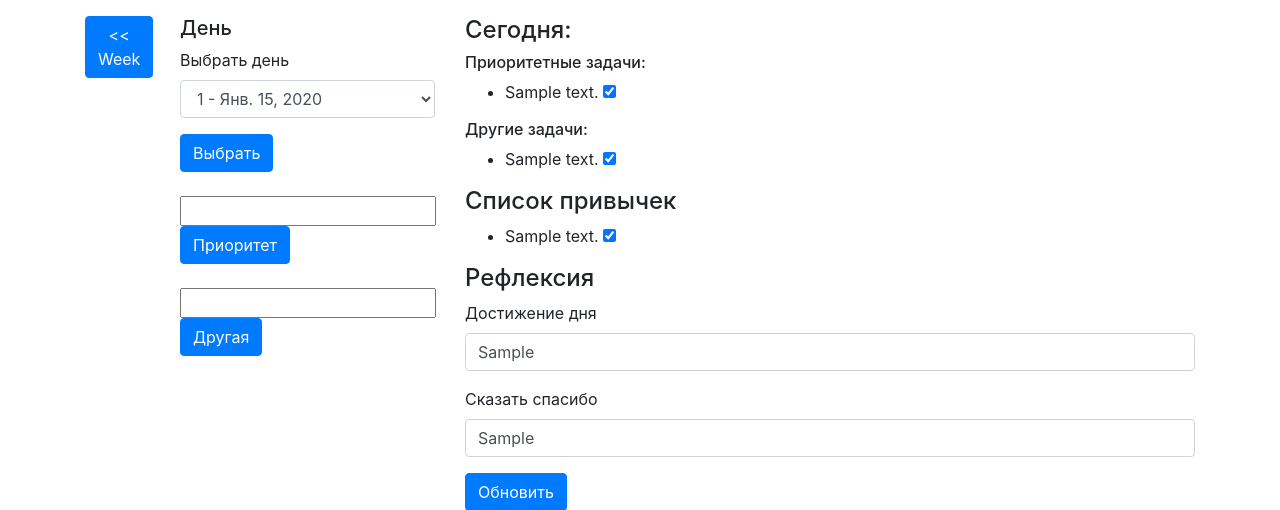
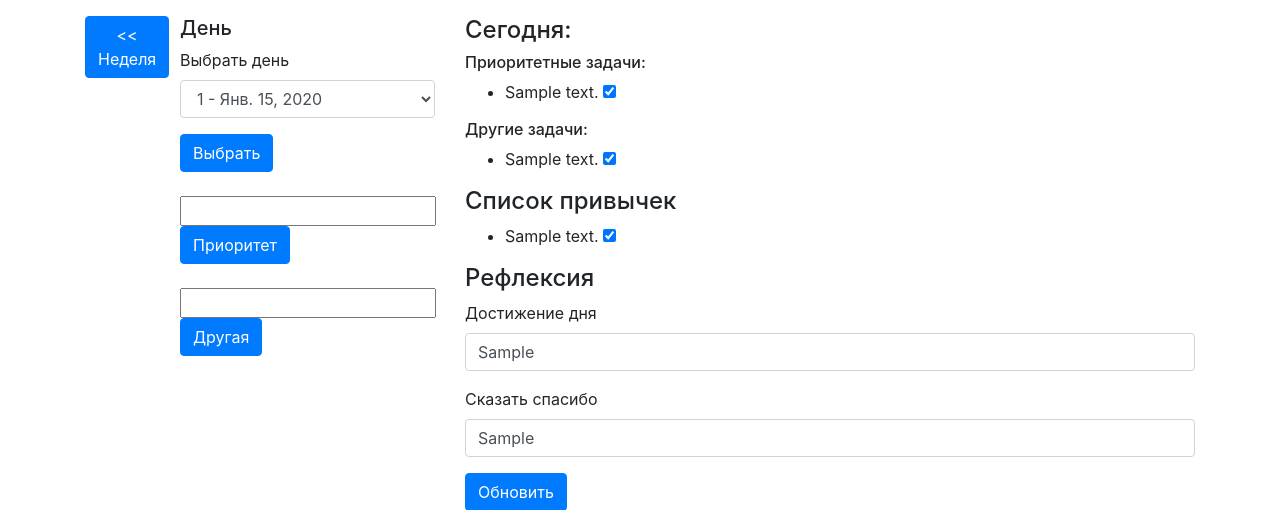
Before and after one commit to leha404/Django-Kosmos, a Django app: template kosmos/templates/kosmos/day_list.html in a window 1280 px wide. Shown: the part 48-558 px from the top of the page. Run offline with Django 3.2, Linux system fonts and the light colour scheme; tables that the repository leaves empty hold one stand-in row (values such as "Sample post"); the template is opened without the code that fills it: values that come from a table or form of the project are taken from there, most other values are stand-ins (such as "Sample title", 1, 10 or a date in 2020); some libraries are stand-ins or nearby versions.

Commit message:
Забыл перевести)

```diff
--- a/kosmos/templates/kosmos/day_list.html
+++ b/kosmos/templates/kosmos/day_list.html
@@ -26,7 +26,7 @@
                     <form method="POST" action="/week_list">{% csrf_token %}
                         <input type="text" value="{{ sprintId }}" name="sprintId" hidden />
                         <input type="text" value="{{ weekId }}" name="weekId" hidden />
-                        <button type="submit" class="btn btn-primary"><< Week</button>
+                        <button type="submit" class="btn btn-primary"><< Неделя</button>
                     </form>
                 </div>
 
```
